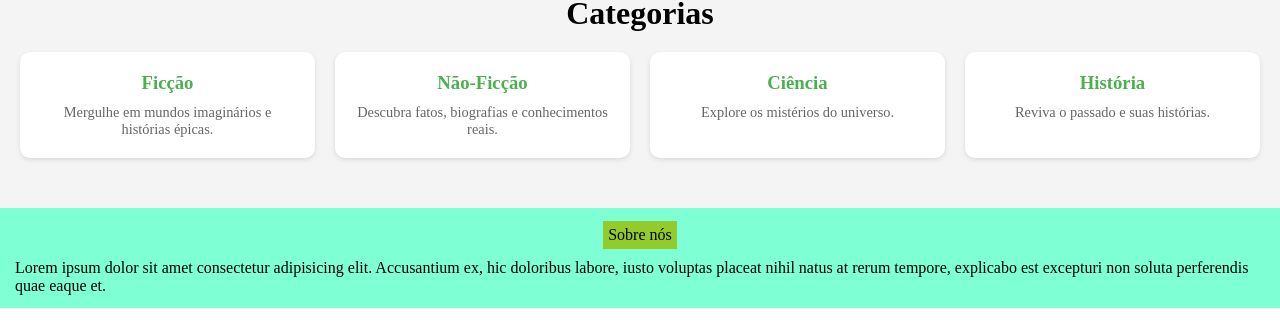
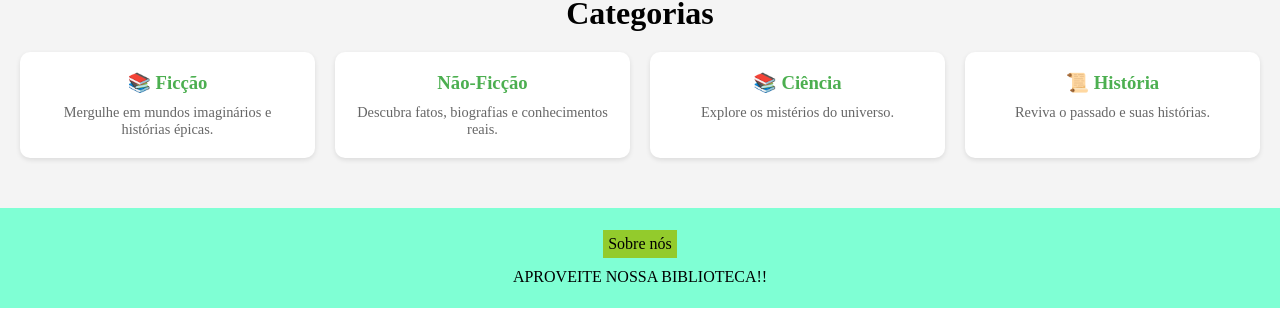
Before and after one commit to CimentoPE/Front-Angular, an Angular app in the folder BibliotecaLivros/: page /acervo-livros in a window 1280 px wide. Shown: the part 469-797 px from the top of the page. Built offline with nearby package versions, Linux system fonts and the light colour scheme.

Commit message:
todos os pipes feitos

```diff
--- a/BibliotecaLivros/src/app/app.module.ts
+++ b/BibliotecaLivros/src/app/app.module.ts
@@ -9,6 +9,7 @@ import { AcervoLivrosComponent } from './paginas/acervo-livros/acervo-livros.com
 import { InfoLivrosComponent } from './paginas/info-livros/info-livros.component';
 import { ListaLivrosComponent } from './paginas/lista-livros/lista-livros.component';
 import { provideHttpClient } from '@angular/common/http';
+import { EmojicategoriaPipe } from './pipes/emojicategoria.pipe';
 
 @NgModule({
   declarations: [
@@ -17,7 +18,8 @@ import { provideHttpClient } from '@angular/common/http';
     FooterComponent,
     AcervoLivrosComponent,
     InfoLivrosComponent,
-    ListaLivrosComponent
+    ListaLivrosComponent,
+    EmojicategoriaPipe
   ],
   imports: [
     BrowserModule,
--- a/BibliotecaLivros/src/app/componentes/footer/footer.component.html
+++ b/BibliotecaLivros/src/app/componentes/footer/footer.component.html
@@ -2,9 +2,7 @@
     <section class="aboutus">
         <div>
             <a href="https://github.com/CimentoPE/Front-Angular">Sobre nós</a>
-            <p>Lorem ipsum dolor sit amet consectetur adipisicing elit.
-                Accusantium ex, hic doloribus labore, iusto voluptas placeat nihil natus at rerum tempore,
-                explicabo est excepturi non soluta perferendis quae eaque et.</p>
+           <p>{{"aproveite nossa biblioteca!!"| uppercase}}</p> <!-- pipe aqui -->
         </div>
     </section>
 </footer>
--- a/BibliotecaLivros/src/app/paginas/acervo-livros/acervo-livros.component.html
+++ b/BibliotecaLivros/src/app/paginas/acervo-livros/acervo-livros.component.html
@@ -11,7 +11,7 @@
       <h2>Categorias</h2>
       <div class="lista-categorias">
         <div class="categoria">
-          <h3>Ficção</h3>
+          <h3>{{'Ficção'| emojicategoria}}</h3>
           <p>Mergulhe em mundos imaginários e histórias épicas.</p>
         </div>
         <div class="categoria">
@@ -19,11 +19,11 @@
           <p>Descubra fatos, biografias e conhecimentos reais.</p>
         </div>
         <div class="categoria">
-          <h3>Ciência</h3>
+          <h3>{{'Ciência' | emojicategoria}}</h3>
           <p>Explore os mistérios do universo.</p>
         </div>
         <div class="categoria">
-          <h3>História</h3>
+          <h3>{{'História'| emojicategoria}}</h3>
           <p>Reviva o passado e suas histórias.</p>
         </div>
       </div>
--- a/BibliotecaLivros/src/app/paginas/lista-livros/lista-livros.component.html
+++ b/BibliotecaLivros/src/app/paginas/lista-livros/lista-livros.component.html
@@ -8,7 +8,7 @@
         <div class="card-body">
         <h3 class="card-title">{{ livro.titulo }}</h3>
         <p class="card-author">Autor: {{ livro.autor }}</p>
-        <p class="card-gen">Gênero: {{ livro.genero }}</p>
+        <p class="card-gen">Gênero: {{ livro.genero | emojicategoria}}</p>
         <p class="card-year">Ano: {{ livro.ano_publicacao }}</p>
       </div>  }
             </div>
--- /dev/null
+++ b/BibliotecaLivros/src/app/pipes/emojicategoria.pipe.ts
@@ -0,0 +1,28 @@
+import { Pipe, PipeTransform } from '@angular/core';
+
+@Pipe({
+  name: 'emojicategoria',
+  standalone: false
+})
+export class EmojicategoriaPipe implements PipeTransform {
+
+  transform(value: string): string {
+    const emojiMap: { [key: string]: string } = {
+      'Ficção Científica': '🛸',
+      'Terror': '👻',
+      'Romance': '💖',
+      'Aventura': '🏕️',
+      'Fantasia': '🧙‍♂️',
+      'História': '📜',
+      'Não-Ficção': '📜',
+      'Biografia': '👤',
+      'Suspense': '🔍',
+      'Comédia': '😂',
+      'Drama': '🎭',
+    };
+
+    const emoji = emojiMap[value] || '📚'; // Emoji padrão para categorias desconhecidas
+    return `${emoji} ${value}`;
+  }
+
+}
```
Also changed, not shown: 1 other file (tests, documents, lock files or other folders).
